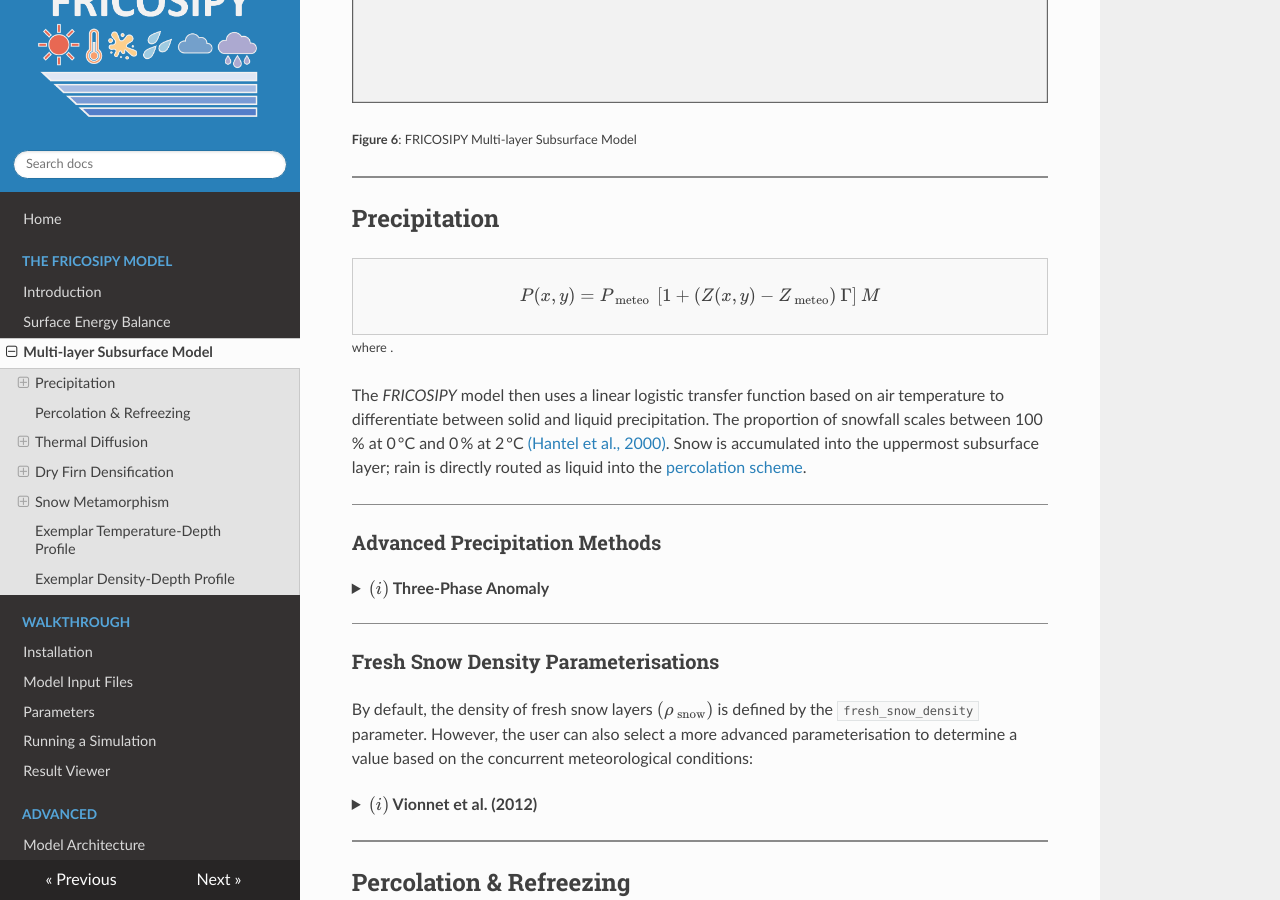
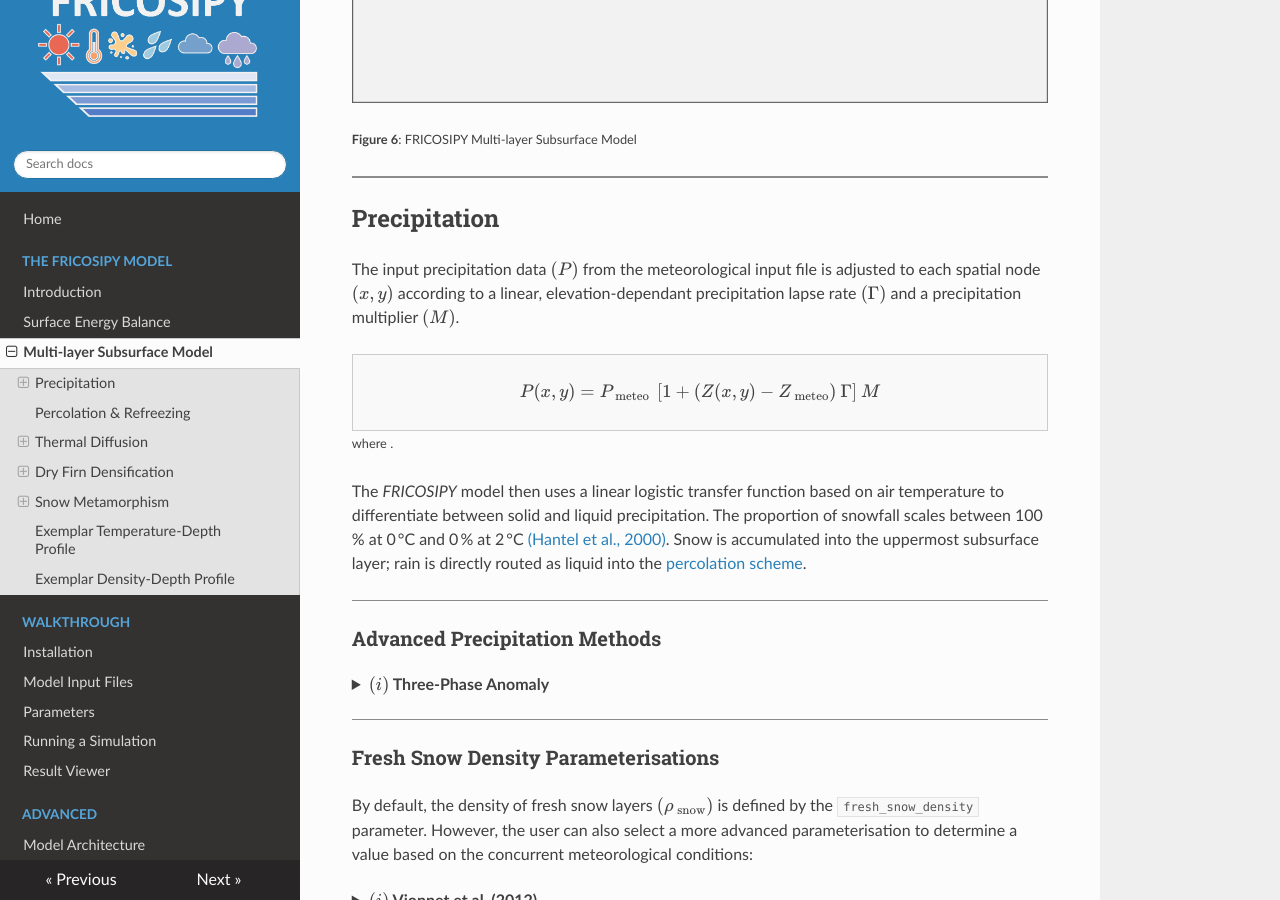
Before and after one commit to MarcusGastaldello/FRICOSIPY, an MkDocs documentation site: the page built from docs/subsurface_model.md, in a window 1280 px wide and 900 px high, scrolled down 558 px. Built offline with MkDocs 1.6.1, drawn with Linux system fonts in a browser that asks for light colours.

Commit message:
Update subsurface_model.md

```diff
--- a/docs/subsurface_model.md
+++ b/docs/subsurface_model.md
@@ -15,7 +15,7 @@ In the *FRICOSIPY* model, the subsurface is discretised according to an *Lagrang
 
 ## Precipitation
 
-
+The input precipitation data $(P)$ from the meteorological input file is adjusted to each spatial node $(x,y)$ according to a linear, elevation-dependant precipitation lapse rate $(\Gamma)$ and a precipitation multiplier $(M)$.
 
 <div style="border:1px solid #ccc; padding:10px; background:#f9f9f9; max-width:100%; overflow-x:auto;">
 $$
```
